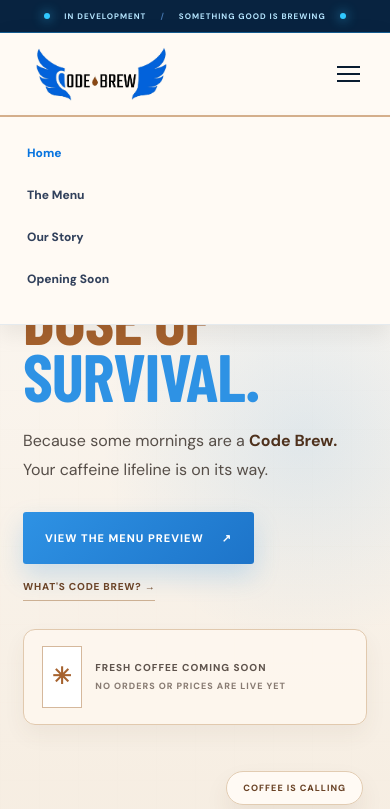
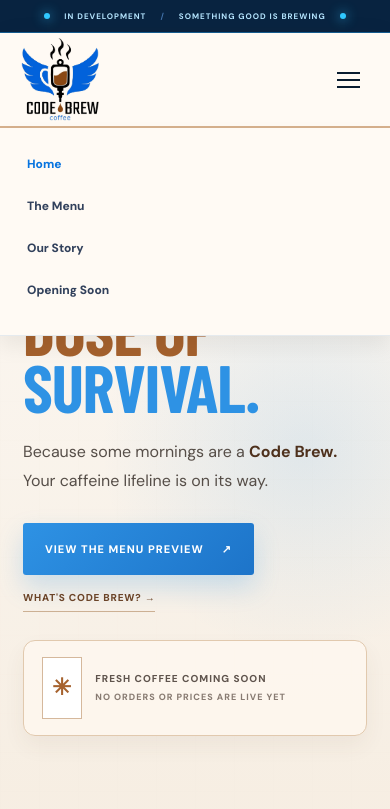
Before and after one commit to Lowxxy/code-brew-coffee, a plain HTML site: page index.html in a window 390 px wide. Both pictures are taken after a click on the button "Open navigation". Shown: the top 809 px of the page. Drawn offline with nearby package versions, Linux system fonts and the light colour scheme; a web font is replaced by a local one.

Commit message:
Add files via upload

```diff
--- a/index.html
+++ b/index.html
@@ -10,13 +10,13 @@
   <link rel="preconnect" href="https://fonts.googleapis.com">
   <link rel="preconnect" href="https://fonts.gstatic.com" crossorigin>
   <link href="https://fonts.googleapis.com/css2?family=Barlow+Condensed:wght@500;600;700;800;900&family=DM+Sans:wght@400;500;600;700;800&family=DM+Serif+Display:ital@0;1&display=swap" rel="stylesheet">
-  <link rel="stylesheet" href="styles.css?v=CODEBREW-LOGO-20261114-6">
+  <link rel="stylesheet" href="styles.css?v=CODEBREW-FINAL-9">
   <script src="script.js?v=CODEBREW-REALFIX-20261114-5" defer></script>
 </head>
 <body>
   <div class="announcement"><span class="pulse-dot"></span> IN DEVELOPMENT <span class="sep">/</span> SOMETHING GOOD IS BREWING <span class="pulse-dot"></span></div>
   <header class="site-header" id="home">
-    <a href="#home" class="brand" aria-label="Code Brew Coffee home"><img src="codebrew-horizontal-logo-fixed.png?v=6" alt="CODE BREW full horizontal logo with both blue wings" /></a>
+    <a href="#home" class="brand" aria-label="Code Brew Coffee home"><img src="codebrew-header-logo.png?v=9" alt="Code Brew Coffee full logo with blue wings, coffee IV, and wordmark" /></a>
     <button class="menu-toggle" aria-label="Open navigation" aria-expanded="false" aria-controls="primary-nav"><span></span><span></span><span></span></button>
     <nav id="primary-nav" class="nav" aria-label="Main navigation"><a href="#home" class="active">Home</a><a href="#menu">The Menu</a><a href="#story">Our Story</a><a href="#launch">Opening Soon</a></nav>
     <a class="header-cta" href="#launch">GET THE UPDATE <span aria-hidden="true">↗</span></a>
@@ -34,10 +34,7 @@
             <div class="hero-note"><span class="status-icon">✳</span><span>FRESH COFFEE COMING SOON<br><small>NO ORDERS OR PRICES ARE LIVE YET</small></span></div>
           </div>
           <div class="hero-art">
-
-            <span class="float-label top">COFFEE IS CALLING</span>
             <img src="codebrew-hero-full-logo.png?v=8" alt="Full Code Brew coffee IV logo with both blue wings, steam and coffee drop" />
-            <span class="float-label bottom">BREWED TO BRING YOU BACK</span>
           </div>
         </div>
       </div>
@@ -48,7 +45,6 @@
       <div class="menu-ecg" aria-hidden="true"><canvas id="codebrew-live-ecg"></canvas></div>
       <div class="cafe-menu-shell">
         <div class="cafe-menu-intro">
-          <span class="cafe-menu-ornament" aria-hidden="true">✦ &nbsp; MADE FOR THE DAILY GRIND &nbsp; ✦</span>
           <img class="cafe-menu-logo" src="codebrew-horizontal-logo-fixed.png?v=6" alt="CODE BREW full horizontal winged logo" />
           <p class="cafe-menu-kicker">THE COFFEEHOUSE MENU</p>
           <h2 id="menu-heading">A little brew. <em>A lot of life.</em></h2>
--- a/styles.css
+++ b/styles.css
@@ -745,3 +745,14 @@ body{background:#f6ede1}
     padding: 0 !important;
   }
 }
+
+/* FINAL REQUESTED CHANGE: full vertical header logo, no other logo changed */
+.site-header { height:116px !important; min-height:116px !important; overflow:visible !important; }
+.site-header .brand { width:108px !important; min-width:108px !important; max-width:108px !important; height:108px !important; display:flex !important; align-items:center !important; justify-content:center !important; overflow:visible !important; flex:0 0 auto !important; }
+.site-header .brand img { display:block !important; width:auto !important; height:104px !important; max-width:104px !important; max-height:104px !important; object-fit:contain !important; object-position:center !important; }
+@media (max-width:720px) {
+.site-header { height:95px !important; min-height:95px !important; }
+.site-header .brand { width:84px !important; min-width:84px !important; max-width:84px !important; height:88px !important; }
+.site-header .brand img { width:auto !important; height:84px !important; max-width:84px !important; max-height:84px !important; }
+.site-header .nav { top:95px !important; }
+}
```
Also changed, not shown: codebrew-header-logo.png (added), 1 other file.
